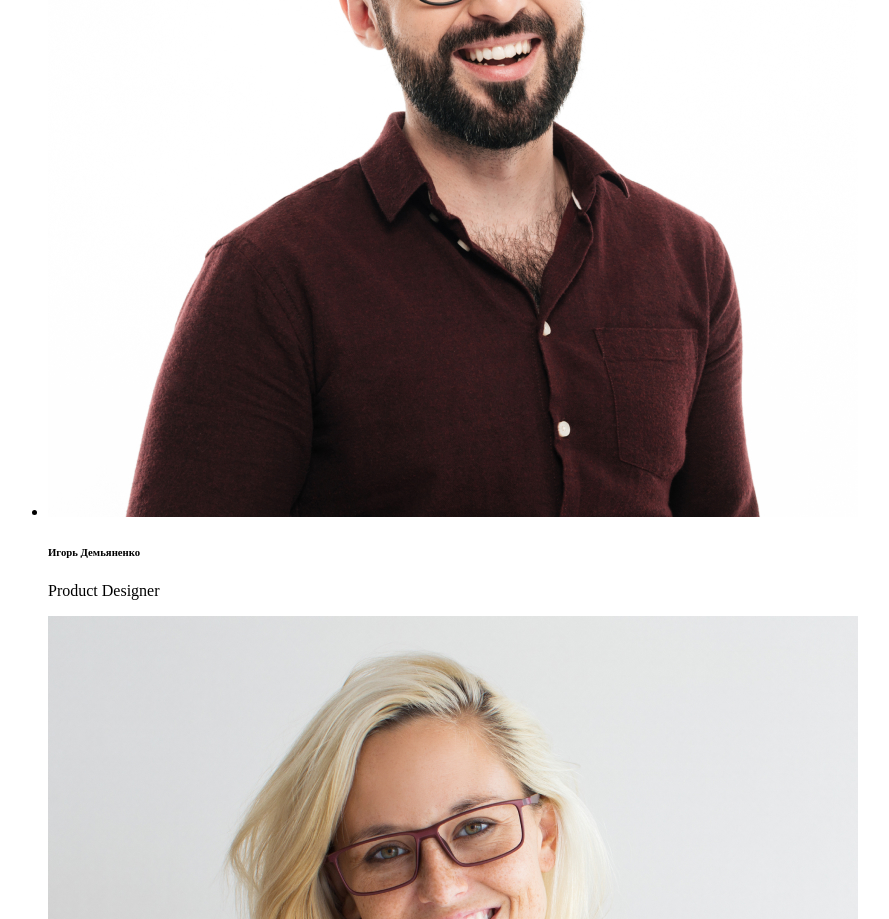
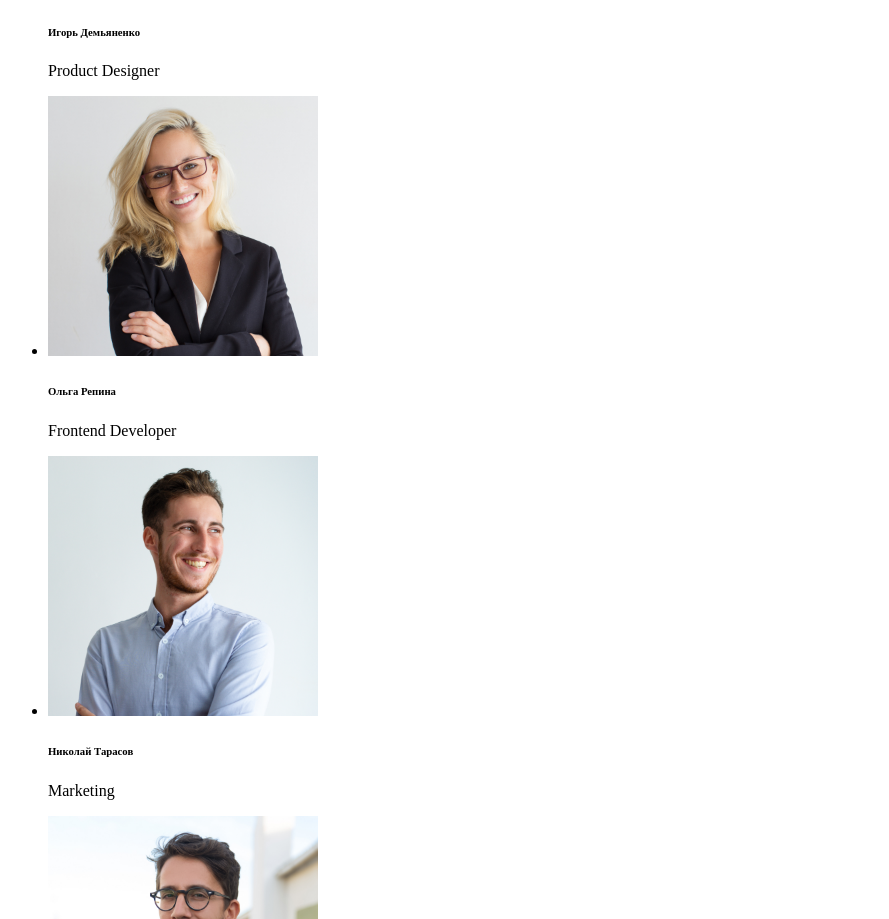
Before and after one commit to KapirkaZ/goit-markup-hw-01, a plain HTML site: page index.html in a window 1280 px wide. Shown: the part 1881-2800 px from the top of the page, without its empty margins (0-889 px from the left). Drawn offline with Linux system fonts and the light colour scheme.

Commit message:
Отредактированы фото людей
Исправлены названия фото и добавлены размеры фото

```diff
--- a/index.html
+++ b/index.html
@@ -100,25 +100,25 @@
       <h5>Наша команда</h5>
       <ul>
         <li>
-          <img src="./images/Igor.jpg" alt="270" />
+          <img src="./images/Igor.jpg" alt="Фото Игоря" width="270" />
           <h6>Игорь Демьяненко</h6>
           <p>Product Designer</p>
         </li>
 
         <li>
-          <img src="./images/Olga.jpg" alt="270" />
+          <img src="./images/Olga.jpg" alt="Фото Ольги" width="270" />
           <h6>Ольга Репина</h6>
           <p>Frontend Developer</p>
         </li>
 
         <li>
-          <img src="./images/Nikolay.jpg" alt="270" />
+          <img src="./images/Nikolay.jpg" alt="Фото Николая" width="270" />
           <h6>Николай Тарасов</h6>
           <p>Marketing</p>
         </li>
 
         <li>
-          <img src="./images/Mihail.jpg" alt="270" />
+          <img src="./images/Mihail.jpg" alt="Фото Михаила" width="270" />
           <h6>Михаил Ермаков</h6>
           <p>UI Designer</p>
         </li>
```
